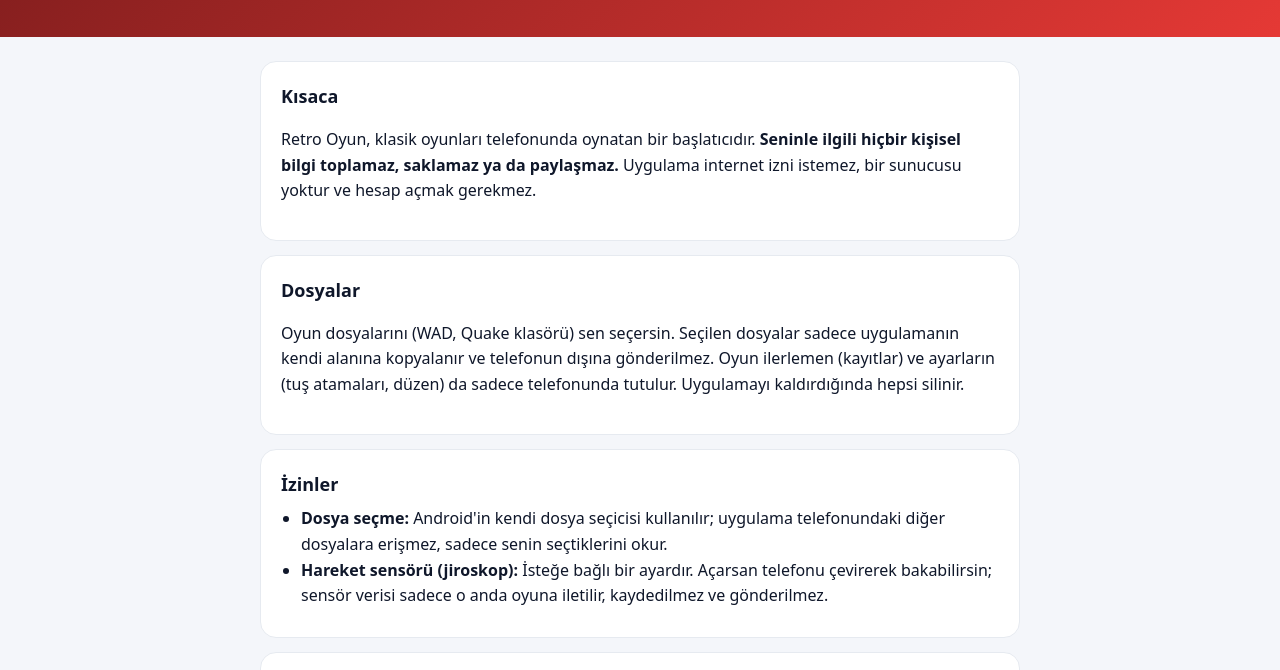
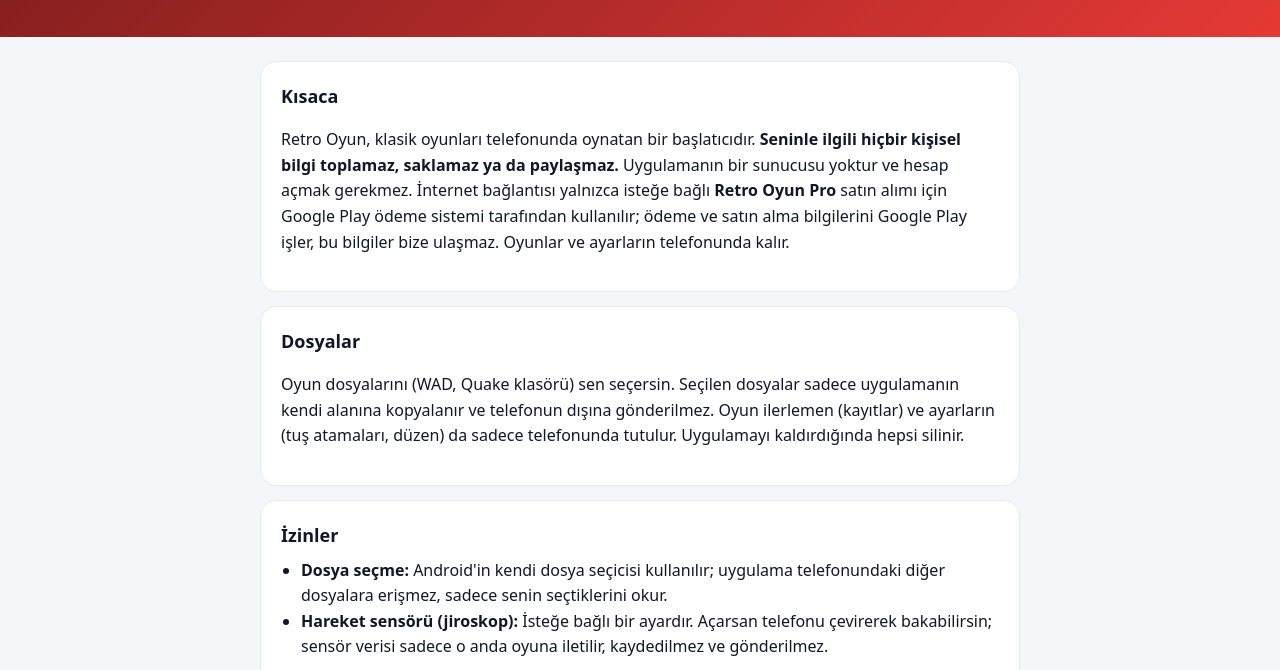
Before and after one commit to serkan1907af-sys/gizlilik, a plain HTML site: page retro-oyun.html in a window 1280 px wide. Shown: the part 119-789 px from the top of the page. Drawn offline with Linux system fonts and the light colour scheme.

Commit message:
Retro Oyun gizlilik: Play ile Pro satin alma notu
Co-Authored-By: Claude Opus 5.5 <noreply@anthropic.com>
Claude-Session: https://claude.ai/code/session_01YAJBAZpiDGCvzu9JQYeEfi

```diff
--- a/retro-oyun.html
+++ b/retro-oyun.html
@@ -10,7 +10,7 @@ h2{font-size:18px;margin:0 0 8px}ul{padding-left:20px;margin:8px 0}a{color:#B91C
 </style></head><body>
 <header><div class="ic"><h1>Retro Oyun – Gizlilik Politikası</h1><p>Son güncelleme: 19 Kasım 2026</p></div></header>
 <main><div class="ic">
-<section><h2>Kısaca</h2><p>Retro Oyun, klasik oyunları telefonunda oynatan bir başlatıcıdır. <strong>Seninle ilgili hiçbir kişisel bilgi toplamaz, saklamaz ya da paylaşmaz.</strong> Uygulama internet izni istemez, bir sunucusu yoktur ve hesap açmak gerekmez.</p></section>
+<section><h2>Kısaca</h2><p>Retro Oyun, klasik oyunları telefonunda oynatan bir başlatıcıdır. <strong>Seninle ilgili hiçbir kişisel bilgi toplamaz, saklamaz ya da paylaşmaz.</strong> Uygulamanın bir sunucusu yoktur ve hesap açmak gerekmez. İnternet bağlantısı yalnızca isteğe bağlı <strong>Retro Oyun Pro</strong> satın alımı için Google Play ödeme sistemi tarafından kullanılır; ödeme ve satın alma bilgilerini Google Play işler, bu bilgiler bize ulaşmaz. Oyunlar ve ayarların telefonunda kalır.</p></section>
 <section><h2>Dosyalar</h2><p>Oyun dosyalarını (WAD, Quake klasörü) sen seçersin. Seçilen dosyalar sadece uygulamanın kendi alanına kopyalanır ve telefonun dışına gönderilmez. Oyun ilerlemen (kayıtlar) ve ayarların (tuş atamaları, düzen) da sadece telefonunda tutulur. Uygulamayı kaldırdığında hepsi silinir.</p></section>
 <section><h2>İzinler</h2><ul>
 <li><strong>Dosya seçme:</strong> Android'in kendi dosya seçicisi kullanılır; uygulama telefonundaki diğer dosyalara erişmez, sadece senin seçtiklerini okur.</li>
```
